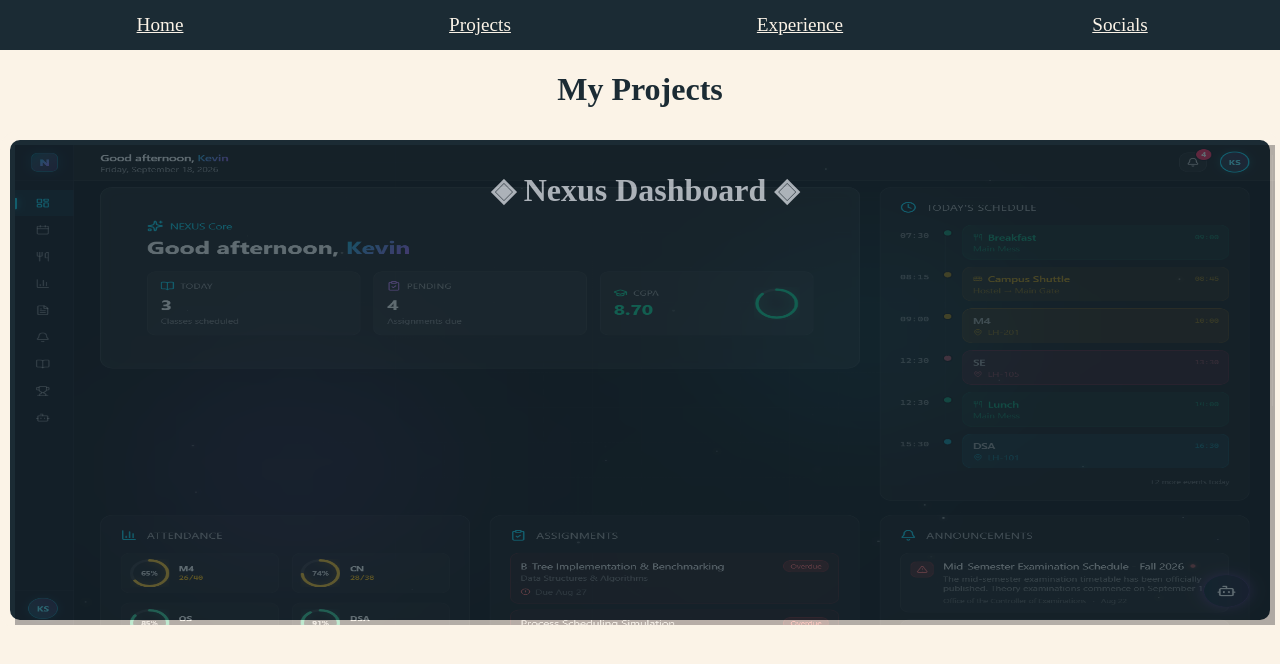
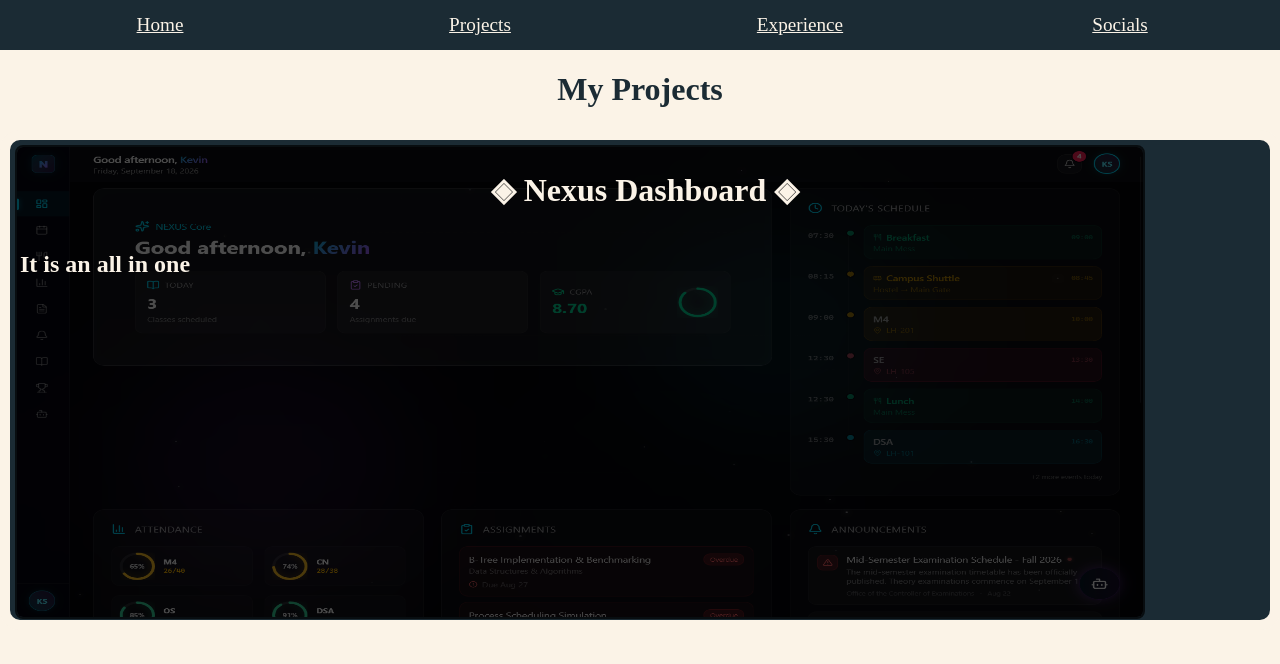
Before and after one commit to Ignosis2/Portfolio, a plain HTML site: page project.html in a window 1280 px wide. Drawn offline with Linux system fonts and the light colour scheme.

Commit message:
img sizing, text opacity bugs in projects page fixed

```diff
--- a/project.css
+++ b/project.css
@@ -1,5 +1,5 @@
 html{
-    overflow-x:auto;
+    overflow-x:hidden;
 }
 body{
     margin:0px;
@@ -28,20 +28,28 @@ body>h1{
     padding:5px;
     width:100%;
     z-index:1;
-    color:aliceblue;
+    color:#FBF3E7;
     display: flex;
-    justify-content: center;
+    flex-direction: column;
+    justify-content: space-evenly;
+    opacity: 1;
+    position: relative;
 }
-text>h1{
-    display: inline-block;
+.text>h1{
+    align-self: center;
+}
+.text.h2{
+    align-self: flex-start;
 }
 .project>#nexus{
-    box-sizing: border-box;
-    width:100%;
-    height:100%;
-    opacity: 0.3;
+    width:1126px;
+    height:470px;
+    object-fit: fill;
     z-index:0;
     position: absolute;
+    filter:brightness(30%);
+    border:2px solid #1B2B34;
+    border-radius: 8px;
 }
 .navbar{
     height:50px;
--- a/project.html
+++ b/project.html
@@ -20,6 +20,7 @@
             <img src="Screenshot 2026-09-18 150428.png" alt="example_img" id="nexus">
             <div class="text">
                 <h1>◈ Nexus Dashboard ◈</h1>
+                <h2>It is an all in one</h2>
             </div>
         </div>
     </body>
```
Also changed, not shown: exp.css (+7 -7 lines).
